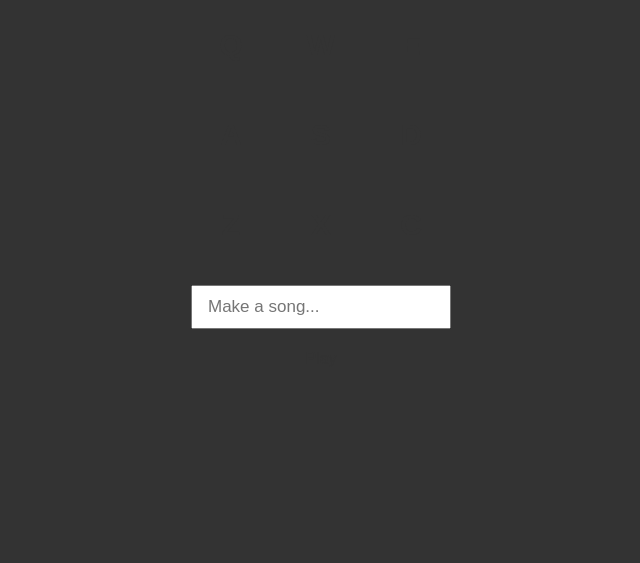
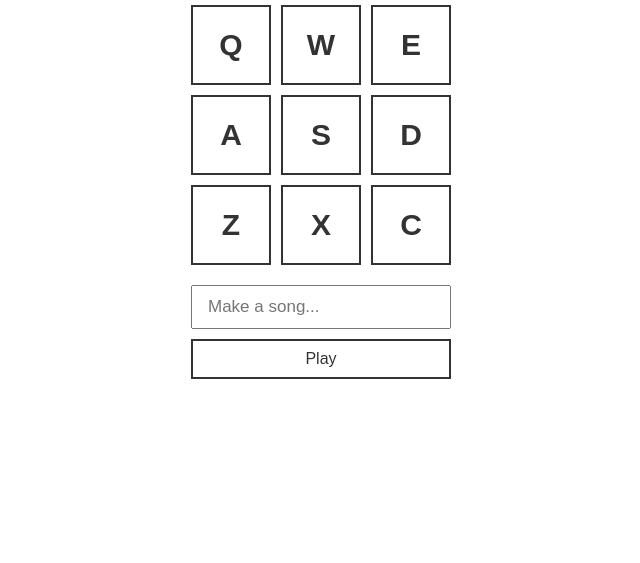
Before and after one commit to oMiguelwnl/DrumsJS, a plain HTML site: page index.html in a window 1280 px wide. Shown: the part 237-800 px from the top of the page, without its empty margins (319-959 px from the left). Drawn offline with Linux system fonts and the light colour scheme.

Commit message:
Update style.css

```diff
--- a/style.css
+++ b/style.css
@@ -9,7 +9,7 @@ body {
   justify-content: center;
   align-items: center;
   flex-direction: column;
-  background-color: #333;
+  background-color: #fff;
   font-family: Arial, Helvetica, sans-serif;
 }
 
```
